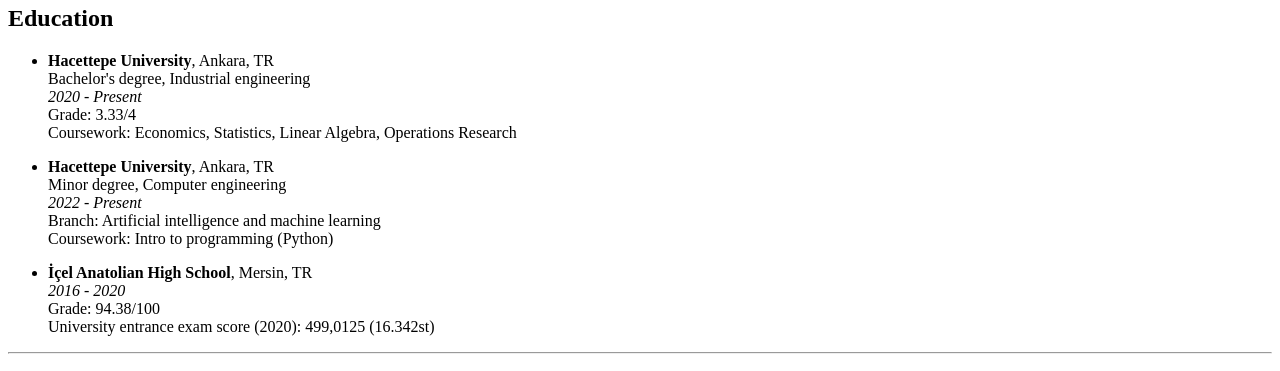
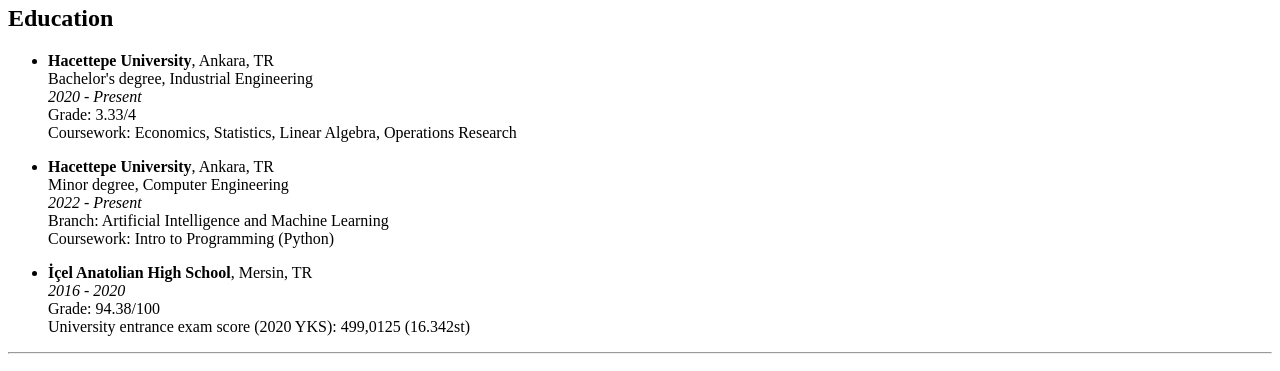
Before and after one commit to melihgunasti/basic-portfolio-website, a plain HTML site: page index.html in a window 1280 px wide. Shown: the part 217-588 px from the top of the page. Drawn offline with Linux system fonts and the light colour scheme.

Commit message:
Update index.html

```diff
--- a/index.html
+++ b/index.html
@@ -51,7 +51,7 @@
       <li>
         <dl>
           <dt><strong>Hacettepe University</strong>, Ankara, TR</dt>
-          <dt>Bachelor's degree, Industrial engineering</dt>
+          <dt>Bachelor's degree, Industrial Engineering</dt>
           <dt><em>2020 - Present</em></dt>
           <dt>Grade: 3.33/4</dt>
           <dt>
@@ -63,10 +63,10 @@
       <li>
         <dl>
           <dt><strong>Hacettepe University</strong>, Ankara, TR</dt>
-          <dt>Minor degree, Computer engineering</dt>
+          <dt>Minor degree, Computer Engineering</dt>
           <dt><em>2022 - Present</em></dt>
-          <dt>Branch: Artificial intelligence and machine learning</dt>
-          <dt>Coursework: Intro to programming (Python)</dt>
+          <dt>Branch: Artificial Intelligence and Machine Learning</dt>
+          <dt>Coursework: Intro to Programming (Python)</dt>
         </dl>
       </li>
       <li>
@@ -74,7 +74,7 @@
           <dt><strong>İçel Anatolian High School</strong>, Mersin, TR</dt>
           <dt><em>2016 - 2020</em></dt>
           <dt>Grade: 94.38/100</dt>
-          <dt>University entrance exam score (2020): 499,0125 (16.342st)</dt>
+          <dt>University entrance exam score (2020 YKS): 499,0125 (16.342st)</dt>
         </dl>
       </li>
     </ul>
```
